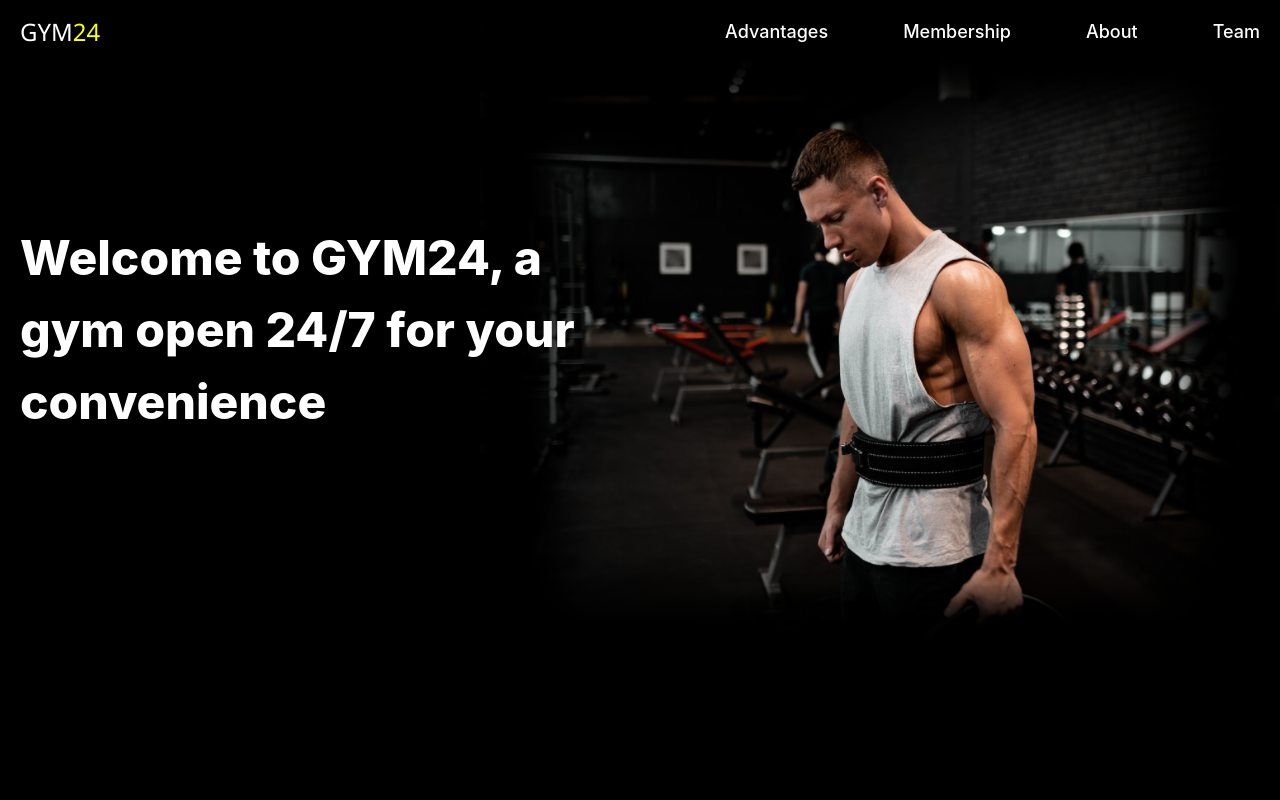
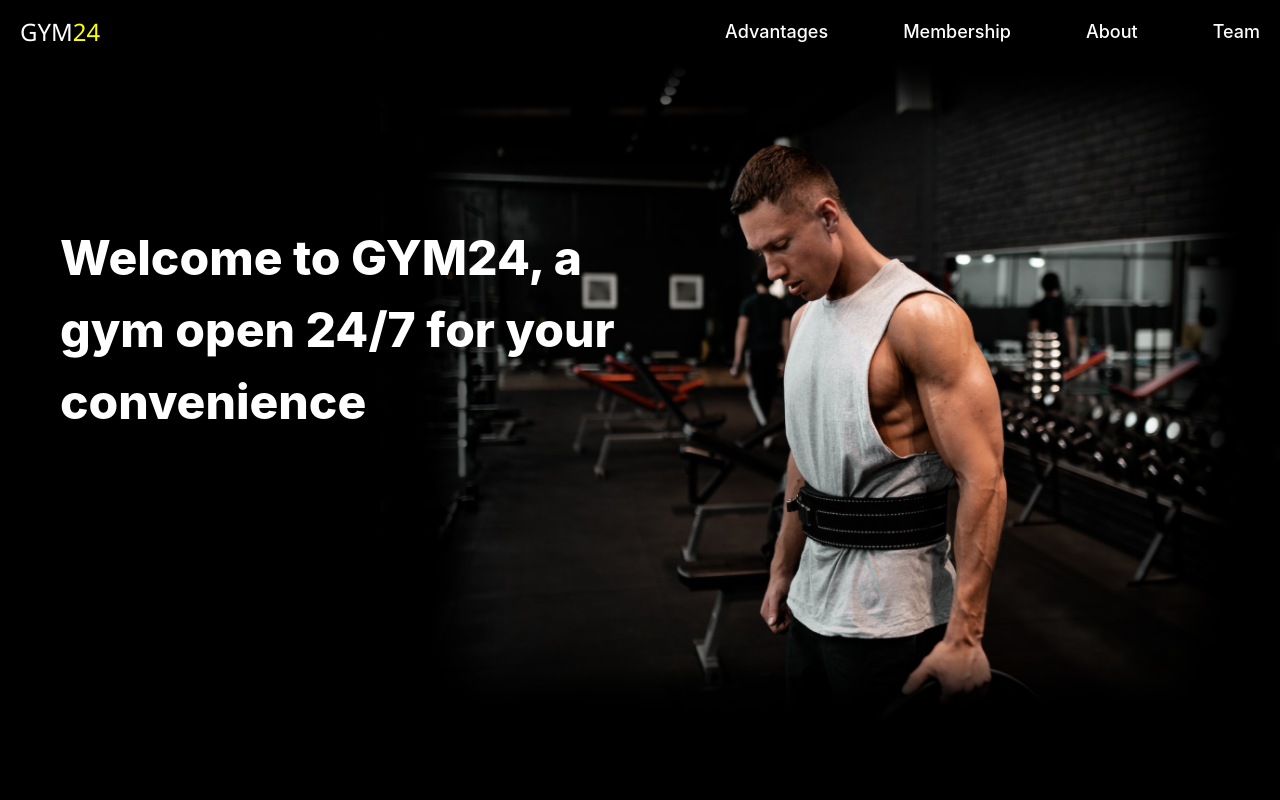
Before and after one commit to romanazimov/gym-app, a React (Vite) app: page / in a window 1280 px wide. Shown: the top 800 px of the page. Built offline with nearby package versions, Linux system fonts and the light colour scheme.

Commit message:
Updated home 'hero' design

```diff
--- a/src/sections/Home.scss
+++ b/src/sections/Home.scss
@@ -6,6 +6,27 @@
     align-items: flex-start;
     justify-content: flex-end;
     box-sizing: border-box;
+    position: relative;
+
+    // .container {
+    //     position: absolute;
+    // }
+
+    .img-cont {
+        position: absolute;
+        top: 0%;
+        right: 0%;
+        transform: translate(-0%, -0%);
+        width: 100%;
+        max-width: 900px;
+        height: 100%;
+        max-height: 100%;
+    }
+
+    img {
+        // height: 100%;
+        width: 100%;
+    }
 
     .text-cont {
         display: flex;
@@ -24,6 +45,7 @@
         text-align: right;
         z-index: 100;
         height: 660px;
+        margin-left: 40px;
     }
 
     .title {
@@ -48,27 +70,33 @@
         height: 100%;
     }
 
-    .hero-img {
-        width: 100%;
-        max-width: 800px;
-        height: auto;
-        margin: 0;
-    }
+    // .hero-img {
+    //     width: 100%;
+    //     max-width: 800px;
+    //     height: auto;
+    //     margin: 0;
+    // }
 
     @media (width < 1000px) {
         // margin-top: 50px;
 
         .title-cont {
-            justify-content: middle;
+            margin: 0;
         }
     }
 
     @media (width < 750px) {
-        margin-top: 50px;
+        margin-top: 20px;
+
+        .text-cont {
+            justify-content: center;
+            margin-top: 100px;
+        }
 
         .title {
             text-align: center;
             padding-left: 0;
+            font-size: 38px;
         }
     }
 }
```
